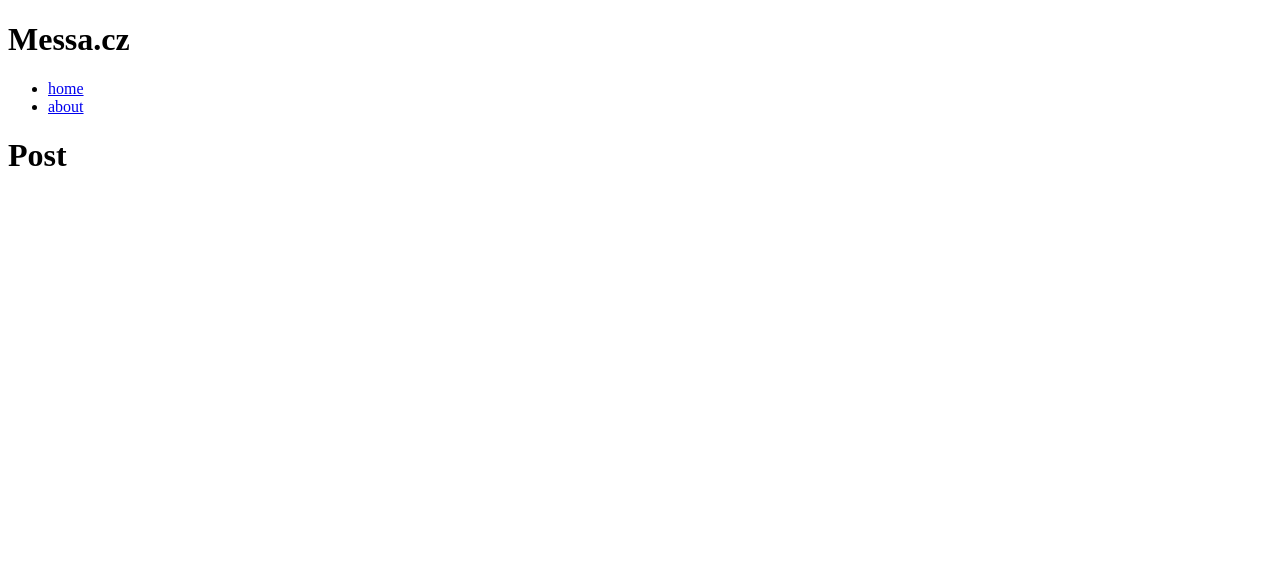
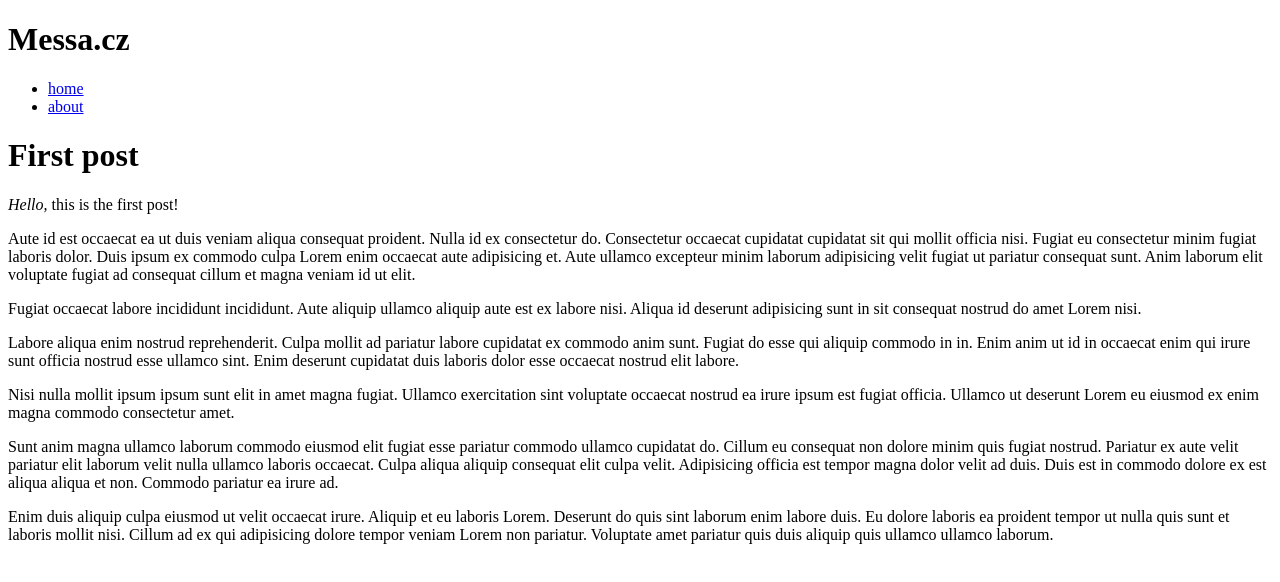
Before and after one commit to messa/www.messa.cz, a Gatsby site: page /first in a window 1280 px wide. Built offline with nearby package versions, Linux system fonts and the light colour scheme; Gatsby itself is replaced by a stand-in of ours.

Commit message:
post page

```diff
--- a/posts/first.md
+++ b/posts/first.md
@@ -4,3 +4,15 @@ slug: first
 ---
 
 *Hello,* this is the first post!
+
+Aute id est occaecat ea ut duis veniam aliqua consequat proident. Nulla id ex consectetur do. Consectetur occaecat cupidatat cupidatat sit qui mollit officia nisi. Fugiat eu consectetur minim fugiat laboris dolor. Duis ipsum ex commodo culpa Lorem enim occaecat aute adipisicing et. Aute ullamco excepteur minim laborum adipisicing velit fugiat ut pariatur consequat sunt. Anim laborum elit voluptate fugiat ad consequat cillum et magna veniam id ut elit.
+
+Fugiat occaecat labore incididunt incididunt. Aute aliquip ullamco aliquip aute est ex labore nisi. Aliqua id deserunt adipisicing sunt in sit consequat nostrud do amet Lorem nisi.
+
+Labore aliqua enim nostrud reprehenderit. Culpa mollit ad pariatur labore cupidatat ex commodo anim sunt. Fugiat do esse qui aliquip commodo in in. Enim anim ut id in occaecat enim qui irure sunt officia nostrud esse ullamco sint. Enim deserunt cupidatat duis laboris dolor esse occaecat nostrud elit labore.
+
+Nisi nulla mollit ipsum ipsum sunt elit in amet magna fugiat. Ullamco exercitation sint voluptate occaecat nostrud ea irure ipsum est fugiat officia. Ullamco ut deserunt Lorem eu eiusmod ex enim magna commodo consectetur amet.
+
+Sunt anim magna ullamco laborum commodo eiusmod elit fugiat esse pariatur commodo ullamco cupidatat do. Cillum eu consequat non dolore minim quis fugiat nostrud. Pariatur ex aute velit pariatur elit laborum velit nulla ullamco laboris occaecat. Culpa aliqua aliquip consequat elit culpa velit. Adipisicing officia est tempor magna dolor velit ad duis. Duis est in commodo dolore ex est aliqua aliqua et non. Commodo pariatur ea irure ad.
+
+Enim duis aliquip culpa eiusmod ut velit occaecat irure. Aliquip et eu laboris Lorem. Deserunt do quis sint laborum enim labore duis. Eu dolore laboris ea proident tempor ut nulla quis sunt et laboris mollit nisi. Cillum ad ex qui adipisicing dolore tempor veniam Lorem non pariatur. Voluptate amet pariatur quis duis aliquip quis ullamco ullamco laborum.
--- a/src/components/Layout.js
+++ b/src/components/Layout.js
@@ -16,7 +16,7 @@ function Layout({ children }) {
   const { siteMetadata } = data.site
   return (
     <div>
-      <h1>{siteMetadata.title}</h1>
+      <h1 className='siteTitle'>{siteMetadata.title}</h1>
       <nav>
         <ul>
           <li>
--- a/src/templates/post.js
+++ b/src/templates/post.js
@@ -2,38 +2,19 @@ import React from 'react'
 import { graphql } from 'gatsby'
 import Layout from '../components/Layout'
 
-function Post({ pageContext }) {
+function Post({ pageContext, data }) {
+  const { post } = data
   return (
     <Layout>
-      <h1>Post</h1>
-    </Layout>
-  )
-}
-
-export default Post
-
-
-/*
-
-import React from "react"
-import { graphql } from "gatsby"
-import Layout from "../components/layout"
-
-export default ({ data }) => {
-  const post = data.markdownRemark
-  return (
-    <Layout>
-      <div>
-        <h1>{post.frontmatter.title}</h1>
-        <div dangerouslySetInnerHTML={{ __html: post.html }} />
-      </div>
+      <h1 className='postTitle'>{post.frontmatter.title}</h1>
+      <div dangerouslySetInnerHTML={{ __html: post.html }} />
     </Layout>
   )
 }
 
 export const query = graphql`
   query($slug: String!) {
-    markdownRemark(fields: { slug: { eq: $slug } }) {
+    post: markdownRemark(fields: { slug: { eq: $slug } }) {
       html
       frontmatter {
         title
@@ -42,4 +23,4 @@ export const query = graphql`
   }
 `
 
-*/
+export default Post
```
